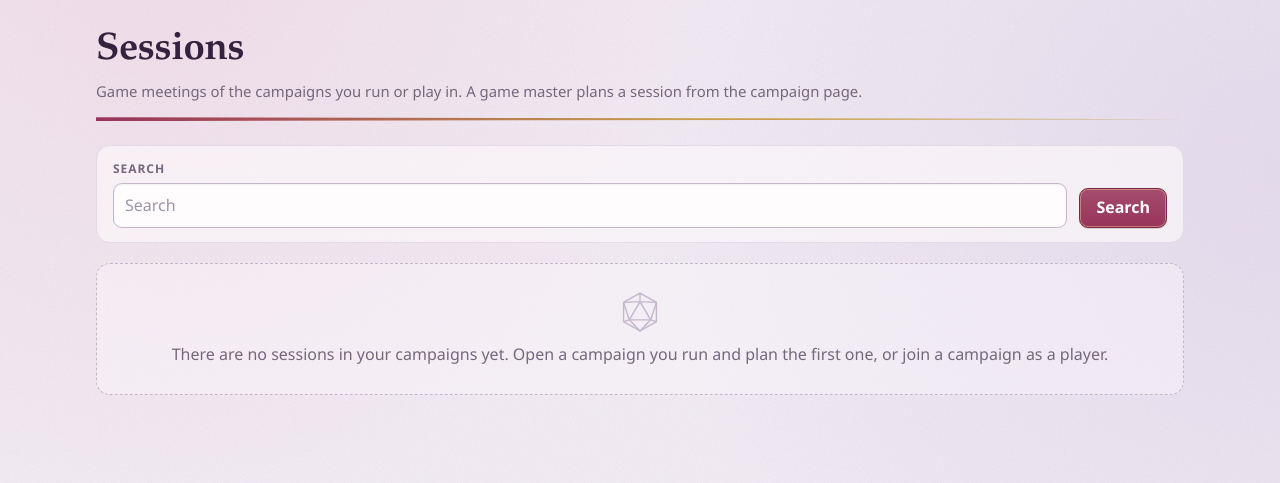
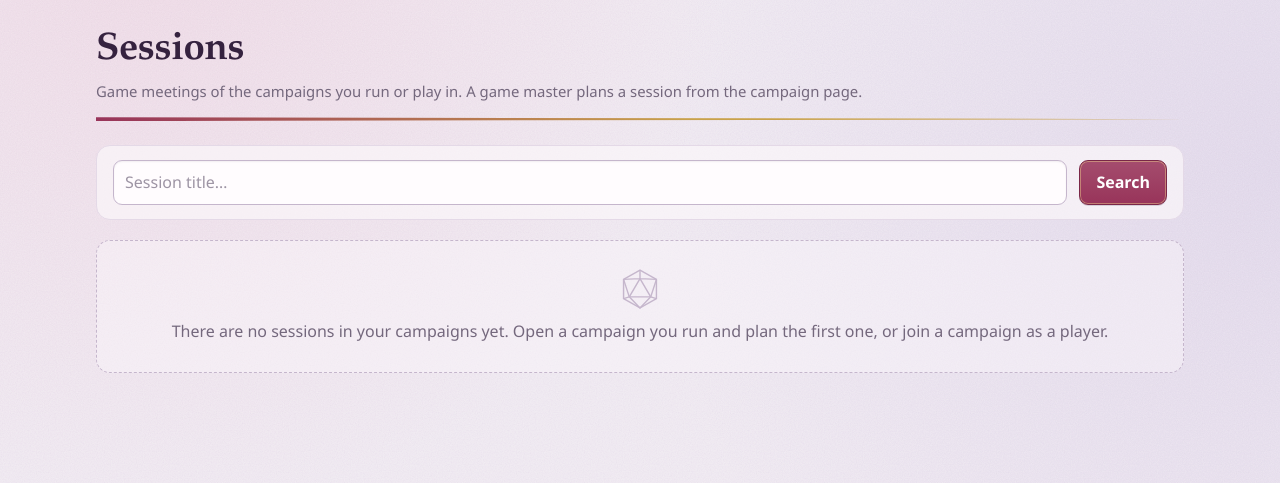
Before and after one commit to kateryna-che/d20, a Django app: page /sessions/ in a window 1280 px wide. Shown: the part 65-548 px from the top of the page. Run offline with Django 5.2, Linux system fonts and the light colour scheme; a user stored in the database is signed in; data comes from the database, SQL or seed files in the repository.

Commit message:
feat: name what the search field looks for and drop its label

```diff
--- a/d20/forms.py
+++ b/d20/forms.py
@@ -113,5 +113,9 @@ class SearchForm(forms.Form):
     search = forms.CharField(
         max_length=255,
         required=False,
-        widget=forms.TextInput(attrs={"placeholder": "Search", "type": "search"}),
+        widget=forms.TextInput(attrs={"type": "search", "aria-label": "Search"}),
     )
+
+    def __init__(self, *args: Any, placeholder: str = "Search", **kwargs: Any) -> None:
+        super().__init__(*args, **kwargs)
+        self.fields["search"].widget.attrs["placeholder"] = placeholder
--- a/d20/static/d20/css/styles.css
+++ b/d20/static/d20/css/styles.css
@@ -1695,8 +1695,7 @@ main > .page-title > h1 {
   margin-bottom: 16px;
 }
 
-.field label,
-.filter label {
+.field label {
   display: block;
   margin-bottom: 4px;
   font-weight: 600;
@@ -1847,7 +1846,7 @@ input[type="radio"] {
 .filters {
   display: flex;
   flex-wrap: wrap;
-  align-items: flex-end;
+  align-items: flex-start;
   gap: 12px;
   margin-bottom: 20px;
   padding: 14px 16px;
@@ -1861,16 +1860,14 @@ input[type="radio"] {
   min-width: 0;
 }
 
-.filter label {
-  font-size: var(--text-label);
-  letter-spacing: 0.08em;
-  text-transform: uppercase;
-  color: var(--muted);
-}
-
 .filter-actions {
   display: flex;
   gap: 8px;
+}
+
+/* The line of the field: a button is then as tall as the field next to it. */
+.filter-actions .btn {
+  line-height: inherit;
 }
 
 .response-form {
--- a/d20/views/campaigns.py
+++ b/d20/views/campaigns.py
@@ -33,6 +33,7 @@ class CampaignListView(LoginRequiredMixin, SearchMixin, generic.ListView):
         .order_by("-created_at")
     )
     paginate_by = 6
+    search_placeholder = "Campaign title…"
 
     def get_queryset(self) -> QuerySet[Campaign]:
         own_memberships = CampaignMembership.objects.filter(
--- a/d20/views/characters.py
+++ b/d20/views/characters.py
@@ -23,6 +23,7 @@ class CharacterListView(LoginRequiredMixin, SearchMixin, generic.ListView):
     ordering = ("name", "pk")
     paginate_by = 8
     search_field = "name"
+    search_placeholder = "Character name…"
 
     def get_queryset(self) -> QuerySet[Character]:
         return super().get_queryset().filter(owner=self.request.user)
--- a/d20/views/game_sessions.py
+++ b/d20/views/game_sessions.py
@@ -35,6 +35,7 @@ class GameSessionListView(LoginRequiredMixin, SearchMixin, generic.ListView):
         .order_by("-scheduled_at", "-pk")
     )
     paginate_by = 8
+    search_placeholder = "Session title…"
 
     def get_queryset(self) -> QuerySet[GameSession]:
         campaigns = Campaign.objects.for_user(self.request.user)
--- a/d20/views/mixins.py
+++ b/d20/views/mixins.py
@@ -111,10 +111,13 @@ class SearchMixin(MultipleObjectMixin):
 
     request: HttpRequest
     search_field = "title"
+    search_placeholder = "Search"
 
     def get_queryset(self) -> QuerySet[Any]:
         queryset = super().get_queryset()
-        self.search_form = SearchForm(self.request.GET)
+        self.search_form = SearchForm(
+            self.request.GET, placeholder=self.search_placeholder
+        )
         self.search_query = ""
         if self.search_form.is_valid():
             self.search_query = self.search_form.cleaned_data["search"]
--- a/templates/d20/includes/search_form.html
+++ b/templates/d20/includes/search_form.html
@@ -1,6 +1,5 @@
 <form method="get" class="filters">
   <div class="filter">
-    <label for="{{ search_form.search.id_for_label }}">{{ search_form.search.label }}</label>
     {{ search_form.search }}
     {{ search_form.search.errors }}
   </div>
```
Also changed, not shown: d20/tests/test_forms.py (+10 -0 lines), d20/tests/test_views.py (+10 -0 lines).
